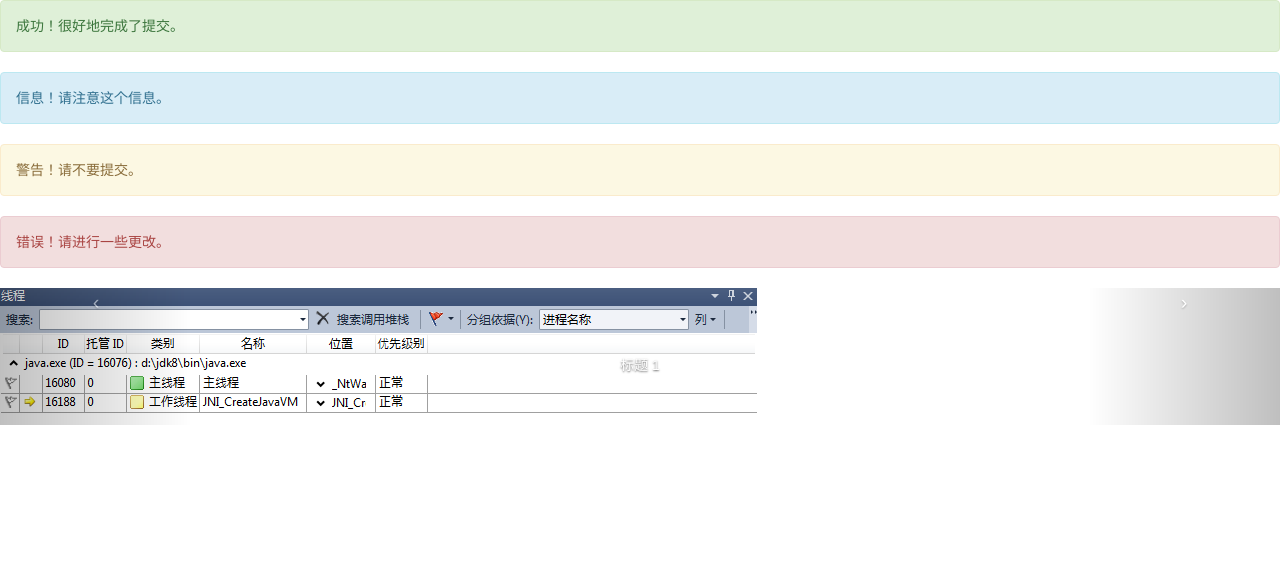
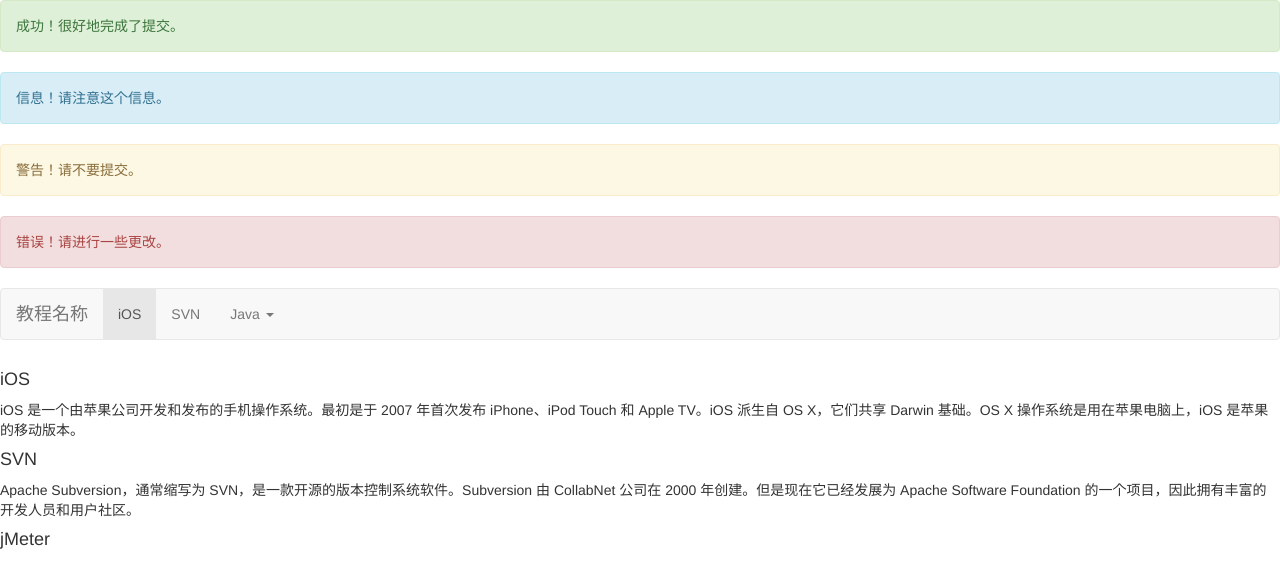
Before and after one commit to beingcoder/beingcoder.github.io, a Jekyll site: the page bootstrap.html, which Jekyll copies as it is, in a window 1280 px wide. Shown: the top 588 px of the page. Built offline with Jekyll 4.4.1, drawn with Linux system fonts in a browser that asks for light colours; Markdown is read by kramdown in place of the engine named in the settings.

Commit message:
Update bootstrap.html

```diff
--- a/bootstrap.html
+++ b/bootstrap.html
@@ -13,35 +13,58 @@
 <div class="alert alert-warning">警告！请不要提交。</div>
 <div class="alert alert-danger">错误！请进行一些更改。</div>
 
-<div id="myCarousel" class="carousel slide">
-   <!-- 轮播（Carousel）指标 -->
-   <ol class="carousel-indicators">
-      <li data-target="#myCarousel" data-slide-to="0" class="active"></li>
-      <li data-target="#myCarousel" data-slide-to="1"></li>
-      <li data-target="#myCarousel" data-slide-to="2"></li>
-   </ol>
-   <!-- 轮播（Carousel）项目 -->
-   <div class="carousel-inner">
-      <div class="item active">
-         <img src="/images/thread.png" alt="First slide">
-         <div class="carousel-caption">标题 1</div>
-      </div>
-      <div class="item">
-         <img src="/images/thread.png" alt="Second slide">
-         <div class="carousel-caption">标题 2</div>
-      </div>
-      <div class="item">
-         <img src="/images/thread.png" alt="Third slide">
-         <div class="carousel-caption">标题 3</div>
-      </div>
+<nav id="navbar-example" class="navbar navbar-default navbar-static" role="navigation">
+   <div class="navbar-header">
+      <button class="navbar-toggle" type="button" data-toggle="collapse"
+         data-target=".bs-js-navbar-scrollspy">
+         <span class="sr-only">切换导航</span>
+         <span class="icon-bar"></span>
+         <span class="icon-bar"></span>
+         <span class="icon-bar"></span>
+      </button>
+      <a class="navbar-brand" href="#">教程名称</a>
    </div>
-   <!-- 轮播（Carousel）导航 -->
-   <a class="carousel-control left" href="#myCarousel"
-      data-slide="prev">&lsaquo;</a>
-   <a class="carousel-control right" href="#myCarousel"
-      data-slide="next">&rsaquo;</a>
+   <div class="collapse navbar-collapse bs-js-navbar-scrollspy">
+      <ul class="nav navbar-nav">
+         <li><a href="#ios">iOS</a></li>
+         <li><a href="#svn">SVN</a></li>
+         <li class="dropdown">
+            <a href="#" id="navbarDrop1" class="dropdown-toggle"
+               data-toggle="dropdown">Java
+               <b class="caret"></b>
+            </a>
+            <ul class="dropdown-menu" role="menu"
+               aria-labelledby="navbarDrop1">
+               <li><a href="#jmeter" tabindex="-1">jmeter</a></li>
+               <li><a href="#ejb" tabindex="-1">ejb</a></li>
+               <li class="divider"></li>
+               <li><a href="#spring" tabindex="-1">spring</a></li>
+            </ul>
+         </li>
+      </ul>
+   </div>
+</nav>
+<div data-spy="scroll" data-target="#navbar-example" data-offset="0"
+   style="height:200px;overflow:auto; position: relative;">
+   <h4 id="ios">iOS</h4>
+   <p>iOS 是一个由苹果公司开发和发布的手机操作系统。最初是于 2007 年首次发布 iPhone、iPod Touch 和 Apple
+      TV。iOS 派生自 OS X，它们共享 Darwin 基础。OS X 操作系统是用在苹果电脑上，iOS 是苹果的移动版本。
+   </p>
+   <h4 id="svn">SVN</h4>
+   <p>Apache Subversion，通常缩写为 SVN，是一款开源的版本控制系统软件。Subversion 由 CollabNet 公司在 2000 年创建。但是现在它已经发展为 Apache Software Foundation 的一个项目，因此拥有丰富的开发人员和用户社区。
+   </p>
+   <h4 id="jmeter">jMeter</h4>
+   <p>jMeter 是一款开源的测试软件。它是 100% 纯 Java 应用程序，用于负载和性能测试。
+   </p>
+   <h4 id="ejb">EJB</h4>
+   <p>Enterprise Java Beans（EJB）是一个创建高度可扩展性和强大企业级应用程序的开发架构，部署在兼容应用程序服务器（比如 JBOSS、Web Logic 等）的 J2EE 上。
+   </p>
+   <h4 id="spring">Spring</h4>
+   <p>Spring 框架是一个开源的 Java 平台，为快速开发功能强大的 Java 应用程序提供了完备的基础设施支持。
+   </p>
+   <p>Spring 框架最初是由 Rod Johnson 编写的，在 2003 年 6 月首次发布于 Apache 2.0 许可证下。
+   </p>
 </div>
-
 
 </body>
 </html>
```
